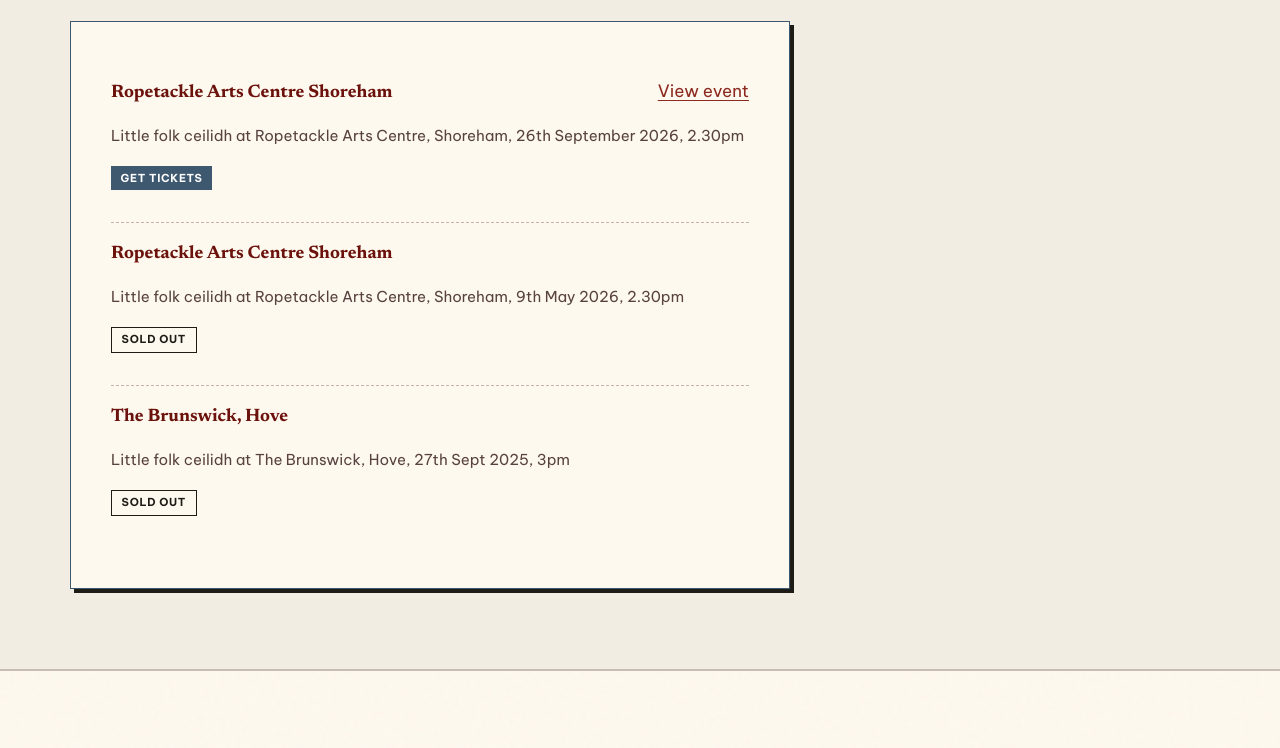
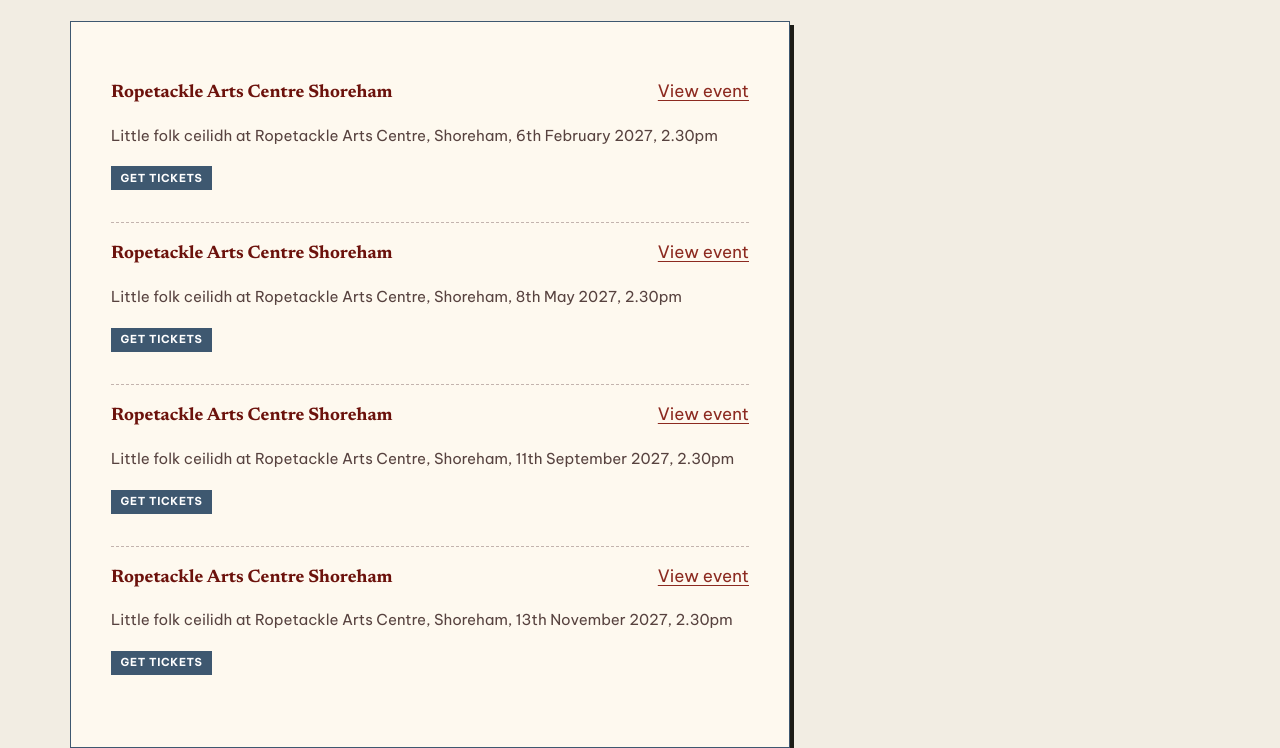
Before and after one commit to chrispdunne/babyceilidh, a website: page index.html in a window 1280 px wide. Shown: the part 1251-1999 px from the top of the page. Drawn offline with Linux system fonts and the light colour scheme.

Commit message:
new dates 2027

```diff
--- a/index.html
+++ b/index.html
@@ -205,30 +205,143 @@
               <div
               class="event-row"
               role="group"
-              aria-label="Ropetackle Arts Centre, 26th September 2026"
+              aria-label="Ropetackle Arts Centre, 6th February 2027"
             >
               <div class="flex">
                 <strong>Ropetackle Arts Centre Shoreham</strong>
                 <a
                   target="_blank"
                   rel="noopener noreferrer"
-                  href="https://ropetacklecentre.co.uk/events/little-folk-ceilidh-from-spriggan-2"
+                  href="https://ropetacklecentre.co.uk/events/little-folk-ceilidh/"
                   aria-label="View event page for Little Folk Ceilidh at Ropetackle Arts Centre. Opens in a new tab."
                   >View event</a
                 >
               </div>
 
               <p class="note">
-                Little folk ceilidh at Ropetackle Arts Centre, Shoreham, 26th
-                September 2026, 2.30pm
+                Little folk ceilidh at Ropetackle Arts Centre, Shoreham, 6th February 2027, 2.30pm
               </p>
               <a
                 target="_blank"
                 rel="noopener noreferrer"
-                href="https://ropetacklecentre.co.uk/events/little-folk-ceilidh-from-spriggan-2"
+                href="https://ropetacklecentre.co.uk/events/little-folk-ceilidh/"
                 class="tag"
                 aria-label="Get Tickets"
                 >Get Tickets</a
+              >
+            </div>
+            <!-- end event row -->
+               <div
+              class="event-row"
+              role="group"
+              aria-label="Ropetackle Arts Centre, 8th May 2027"
+            >
+              <div class="flex">
+                <strong>Ropetackle Arts Centre Shoreham</strong>
+                <a
+                  target="_blank"
+                  rel="noopener noreferrer"
+                  href="https://ropetacklecentre.co.uk/events/little-folk-ceilidh-2/"
+                  aria-label="View event page for Little Folk Ceilidh at Ropetackle Arts Centre. Opens in a new tab."
+                  >View event</a
+                >
+              </div>
+
+              <p class="note">
+                Little folk ceilidh at Ropetackle Arts Centre, Shoreham, 8th May 2027, 2.30pm
+              </p>
+              <a
+                target="_blank"
+                rel="noopener noreferrer"
+                href="https://ropetacklecentre.co.uk/events/little-folk-ceilidh-2/"
+                class="tag"
+                aria-label="Get Tickets"
+                >Get Tickets</a
+              >
+            </div>
+            <!-- end event row -->
+               <div
+              class="event-row"
+              role="group"
+              aria-label="Ropetackle Arts Centre, 11th September 2027"
+            >
+              <div class="flex">
+                <strong>Ropetackle Arts Centre Shoreham</strong>
+                <a
+                  target="_blank"
+                  rel="noopener noreferrer"
+                  href="https://ropetacklecentre.co.uk/events/little-folk-ceilidh-3/"
+                  aria-label="View event page for Little Folk Ceilidh at Ropetackle Arts Centre. Opens in a new tab."
+                  >View event</a
+                >
+              </div>
+
+              <p class="note">
+                Little folk ceilidh at Ropetackle Arts Centre, Shoreham, 11th September 2027, 2.30pm
+              </p>
+              <a
+                target="_blank"
+                rel="noopener noreferrer"
+                href="https://ropetacklecentre.co.uk/events/little-folk-ceilidh-3/"
+                class="tag"
+                aria-label="Get Tickets"
+                >Get Tickets</a
+              >
+            </div>
+            <!-- end event row -->
+               <div
+              class="event-row"
+              role="group"
+              aria-label="Ropetackle Arts Centre, 13th November 2027"
+            >
+              <div class="flex">
+                <strong>Ropetackle Arts Centre Shoreham</strong>
+                <a
+                  target="_blank"
+                  rel="noopener noreferrer"
+                  href="https://ropetacklecentre.co.uk/events/little-folk-ceilidh-4/"
+                  aria-label="View event page for Little Folk Ceilidh at Ropetackle Arts Centre. Opens in a new tab."
+                  >View event</a
+                >
+              </div>
+
+              <p class="note">
+                Little folk ceilidh at Ropetackle Arts Centre, Shoreham, 13th November 2027, 2.30pm
+              </p>
+              <a
+                target="_blank"
+                rel="noopener noreferrer"
+                href="https://ropetacklecentre.co.uk/events/little-folk-ceilidh-4/"
+                class="tag"
+                aria-label="Get Tickets"
+                >Get Tickets</a
+              >
+            </div>
+            <!-- end event row -->
+          </div>
+        </div>
+      </section>
+
+      <section id="past-events" aria-labelledby="past-events-heading">
+        <div class="section-inner">
+          <h2 id="past-events-heading" class="section-title">Past dates</h2>
+          <div class="events-panel">
+            <div
+              class="event-row"
+              role="group"
+              aria-label="Ropetackle Arts Centre, 26th September 2026"
+            >
+              <div class="flex">
+                <strong>Ropetackle Arts Centre Shoreham</strong>
+
+              </div>
+
+              <p class="note">
+                Little folk ceilidh at Ropetackle Arts Centre, Shoreham, 26th
+                September 2026, 2.30pm
+              </p>
+              <span class="tag outline" aria-label="Tickets sold out"
+                >Sold out</span
               >
             </div>
             <!-- end event row -->
```
Lines whose indentation alone changed are shown as unchanged.
